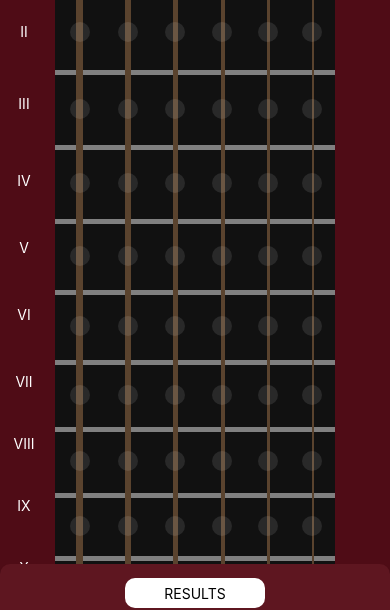
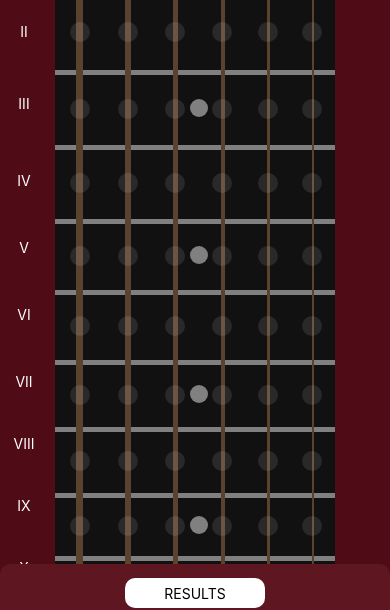
Before and after one commit to chrisreylo73/FRETBOARD, a React Native app: screen / in a window 390 px wide. Shown: the part 221-831 px from the top of the page. Built offline with nearby package versions, Linux system fonts and the light colour scheme.

Commit message:
Added fret number indicators

```diff
--- a/components/Fret.js
+++ b/components/Fret.js
@@ -2,28 +2,11 @@ import { StyleSheet, Text, View, TouchableOpacity } from "react-native";
 import React from "react";
 
 const Fret = ({ fretHeight, doubleCircle, singleCircle, includeFretBar, fretNumber }) => {
-	const toRoman = (num) => {
-		const romanNumerals = ["I", "IV", "V", "IX", "X", "XL", "L", "XC", "C", "CD", "D", "CM", "M"];
-		const arabicNumerals = [1, 4, 5, 9, 10, 40, 50, 90, 100, 400, 500, 900, 1000];
-
-		let result = "";
-		let i = arabicNumerals.length - 1;
-
-		while (num > 0) {
-			if (num >= arabicNumerals[i]) {
-				result += romanNumerals[i];
-				num -= arabicNumerals[i];
-			} else {
-				i--;
-			}
-		}
-
-		return result;
-	};
 	return (
-		<View style={styles.fretContainer}>
 		<View style={[styles.fret, { height: fretHeight }]}>
-				{includeFretBar === true ? (
+			{includeFretBar === false ? (
+				<></>
+			) : (
 				<View style={styles.fretBar}>
 					<View style={styles.stringsContainer}>
 						<View style={[styles.string, { width: 7 }]}></View>
@@ -33,6 +16,19 @@ const Fret = ({ fretHeight, doubleCircle, singleCircle, includeFretBar, fretNumb
 						<View style={[styles.string, { width: 3 }]}></View>
 						<View style={[styles.string, { width: 2 }]}></View>
 					</View>
+				</View>
+			)}
+			{singleCircle === true ? (
+				<View style={[styles.singleCircleContainer, { top: 32 - (fretNumber || 0) }]}>
+					<View style={styles.singleCircle}></View>
+				</View>
+			) : (
+				<></>
+			)}
+			{doubleCircle === true ? (
+				<View style={[styles.doubleCircleContainer, { top: 32 - (fretNumber || 0) }]}>
+					<View style={[styles.singleCircle, { marginLeft: 88, marginRight: 75 }]}></View>
+					<View style={styles.singleCircle}></View>
 				</View>
 			) : (
 				<></>
@@ -54,30 +50,34 @@ const Fret = ({ fretHeight, doubleCircle, singleCircle, includeFretBar, fretNumb
 				<View style={[styles.string, { width: 2 }]}></View>
 			</View>
 		</View>
-		</View>
 	);
 };
 
 export default Fret;
 
 const styles = StyleSheet.create({
-	container: {
-		width: "1000",
-		backgroundColor: "rgba(255,255,255)",
+	singleCircle: {
+		// position: "absolute",
+		backgroundColor: "grey",
+		width: 18,
+		height: 18,
+
+		borderRadius: 30,
 	},
-	fretContainer: {
-		// marginTop: 100,
-		// backgroundColor: "grey",
-		// height: 500,
+	singleCircleContainer: {
+		position: "absolute",
+		left: 134.5,
+	},
+	doubleCircleContainer: {
+		position: "absolute",
+		flexDirection: "row",
+	},
+	doubleCircle: {},
+	fret: {
 		width: 280,
-		// elevation: 5,
-		// marginBottom: 100,
-		// borderRadius: 5,
-		// flex: 1,
-	},
-	fret: {
-		width: "100%",
+		// width: "100%",
 		// height: 40,
+
 		backgroundColor: "#111111",
 		marginTop: -0.5,
 	},
--- a/components/Fretboard.js
+++ b/components/Fretboard.js
@@ -56,26 +56,26 @@ const Fretboard = () => {
 					<Text>B</Text>
 					<Text>E</Text>
 				</View>
-				<Fret fretHeight={80} fretNumber={1} />
-				<Fret fretHeight={78} includeFretBar={true} fretNumber={2} />
-				<Fret fretHeight={76} includeFretBar={true} fretNumber={3} />
-				<Fret fretHeight={74} includeFretBar={true} fretNumber={4} />
-				<Fret fretHeight={72} includeFretBar={true} fretNumber={5} />
-				<Fret fretHeight={70} includeFretBar={true} fretNumber={6} />
-				<Fret fretHeight={68} includeFretBar={true} fretNumber={7} />
-				<Fret fretHeight={66} includeFretBar={true} fretNumber={8} />
-				<Fret fretHeight={64} includeFretBar={true} fretNumber={9} />
-				<Fret fretHeight={62} includeFretBar={true} fretNumber={10} />
-				<Fret fretHeight={60} includeFretBar={true} fretNumber={11} />
-				<Fret fretHeight={58} includeFretBar={true} fretNumber={12} />
-				<Fret fretHeight={56} includeFretBar={true} fretNumber={13} />
-				<Fret fretHeight={54} includeFretBar={true} fretNumber={14} />
-				<Fret fretHeight={52} includeFretBar={true} fretNumber={15} />
-				<Fret fretHeight={50} includeFretBar={true} fretNumber={16} />
-				<Fret fretHeight={48} includeFretBar={true} fretNumber={17} />
-				<Fret fretHeight={46} includeFretBar={true} fretNumber={18} />
-				<Fret fretHeight={44} includeFretBar={true} fretNumber={19} />
-				<Fret fretHeight={42} includeFretBar={true} fretNumber={20} />
+				<Fret fretHeight={80} includeFretBar={false} fretNumber={1} />
+				<Fret fretHeight={78} fretNumber={2} />
+				<Fret fretHeight={76} singleCircle={true} fretNumber={3} />
+				<Fret fretHeight={74} fretNumber={4} />
+				<Fret fretHeight={72} singleCircle={true} fretNumber={5} />
+				<Fret fretHeight={70} fretNumber={6} />
+				<Fret fretHeight={68} singleCircle={true} fretNumber={7} />
+				<Fret fretHeight={66} fretNumber={8} />
+				<Fret fretHeight={64} singleCircle={true} fretNumber={9} />
+				<Fret fretHeight={62} fretNumber={10} />
+				<Fret fretHeight={60} fretNumber={11} />
+				<Fret fretHeight={58} doubleCircle={true} fretNumber={12} />
+				<Fret fretHeight={56} fretNumber={13} />
+				<Fret fretHeight={54} fretNumber={14} />
+				<Fret fretHeight={52} singleCircle={true} fretNumber={15} />
+				<Fret fretHeight={50} fretNumber={16} />
+				<Fret fretHeight={48} singleCircle={true} fretNumber={17} />
+				<Fret fretHeight={46} fretNumber={18} />
+				<Fret fretHeight={44} singleCircle={true} fretNumber={19} />
+				<Fret fretHeight={42} fretNumber={20} />
 			</View>
 			<View style={[styles.romanNumeralContainer]}></View>
 		</SafeAreaView>
```
Lines whose indentation alone changed are shown as unchanged.
